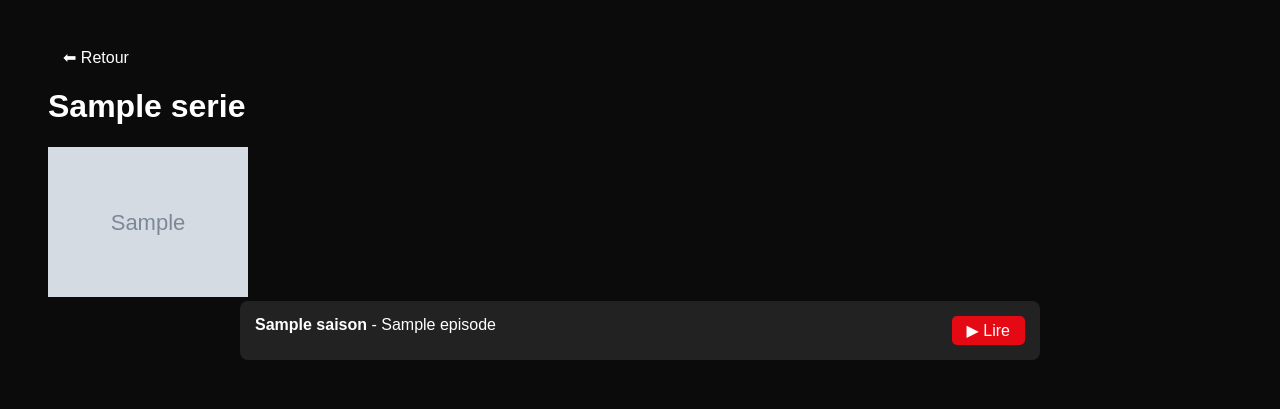
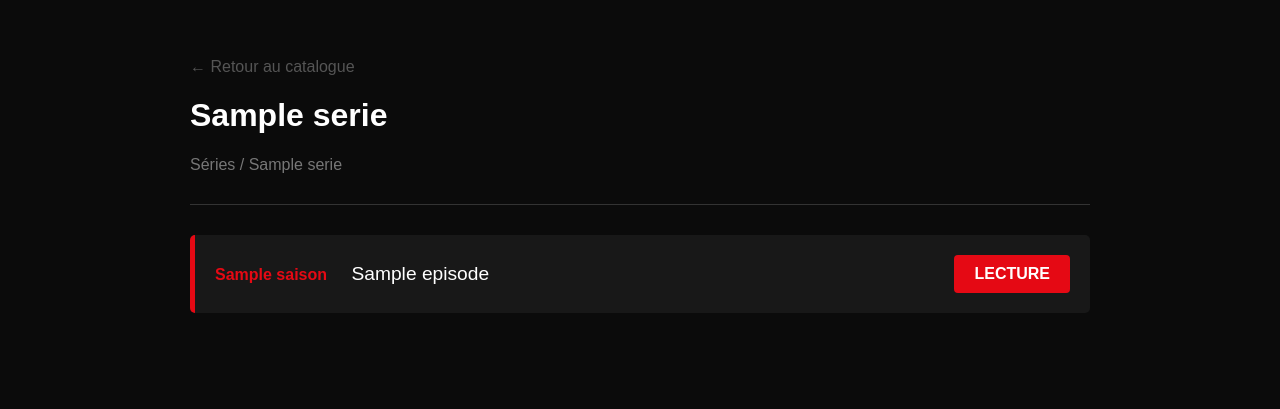
Before and after one commit to vguillotduenas-dotcom/StreamDeck, a Python web app: template templates/serie.html in a window 1280 px wide. Shown: the top 409 px of the page. Run offline with Jinja, Linux system fonts and the light colour scheme; the template is opened without the code that fills it: most values are stand-ins (such as "Sample title", 1, 10 or a date in 2020); grey boxes marked "Sample" are stand-in pictures.

Commit message:
Update serie.html

```diff
--- a/templates/serie.html
+++ b/templates/serie.html
@@ -1,24 +1,30 @@
 <!DOCTYPE html>
 <html>
 <head>
-    <title>{{ serie.nom }}</title>
+    <title>{{ serie.nom }} - Épisodes</title>
     <style>
-        body { background: #0b0b0b; color: white; font-family: sans-serif; padding: 40px; }
-        .ep-list { max-width: 800px; margin: auto; text-align: left; }
-        .episode { background: #222; padding: 15px; margin-bottom: 10px; border-radius: 8px; display: flex; justify-content: space-between; }
-        a { color: white; text-decoration: none; background: #e50914; padding: 5px 15px; border-radius: 5px; }
+        body { background: #0b0b0b; color: white; font-family: Arial; padding: 50px; }
+        .ep-container { max-width: 900px; margin: auto; }
+        .ep-row { background: #181818; padding: 20px; margin-bottom: 10px; border-radius: 5px; display: flex; justify-content: space-between; align-items: center; border-left: 5px solid #e50914; }
+        .ep-row:hover { background: #222; }
+        a.play-ep { background: #e50914; color: white; padding: 10px 20px; text-decoration: none; border-radius: 4px; font-weight: bold; }
+        .back { color: #555; text-decoration: none; display: block; margin-bottom: 20px; }
     </style>
 </head>
 <body>
-    <a href="/" style="background: none;">⬅ Retour</a>
-    <h1>{{ serie.nom }}</h1>
-    <img src="{{ serie.img }}" width="200">
+    <div class="ep-container">
+        <a href="/" class="back">← Retour au catalogue</a>
+        <h1>{{ serie.nom }}</h1>
+        <p style="color: #777;">Séries / {{ serie.nom }}</p>
+        <hr style="border: 0; border-top: 1px solid #333; margin: 30px 0;">
 
-    <div class="ep-list">
         {% for ep in serie.episodes %}
-        <div class="episode">
-            <span><strong>{{ ep.saison }}</strong> - {{ ep.titre_ep }}</span>
-            <a href="{{ ep.lien_ep }}" target="_blank">▶ Lire</a>
+        <div class="ep-row">
+            <div>
+                <span style="color: #e50914; font-weight: bold;">{{ ep.saison }}</span>
+                <span style="margin-left: 20px; font-size: 1.2em;">{{ ep.titre_ep }}</span>
+            </div>
+            <a href="{{ ep.lien_ep }}" target="_blank" class="play-ep">LECTURE</a>
         </div>
         {% endfor %}
     </div>
```
